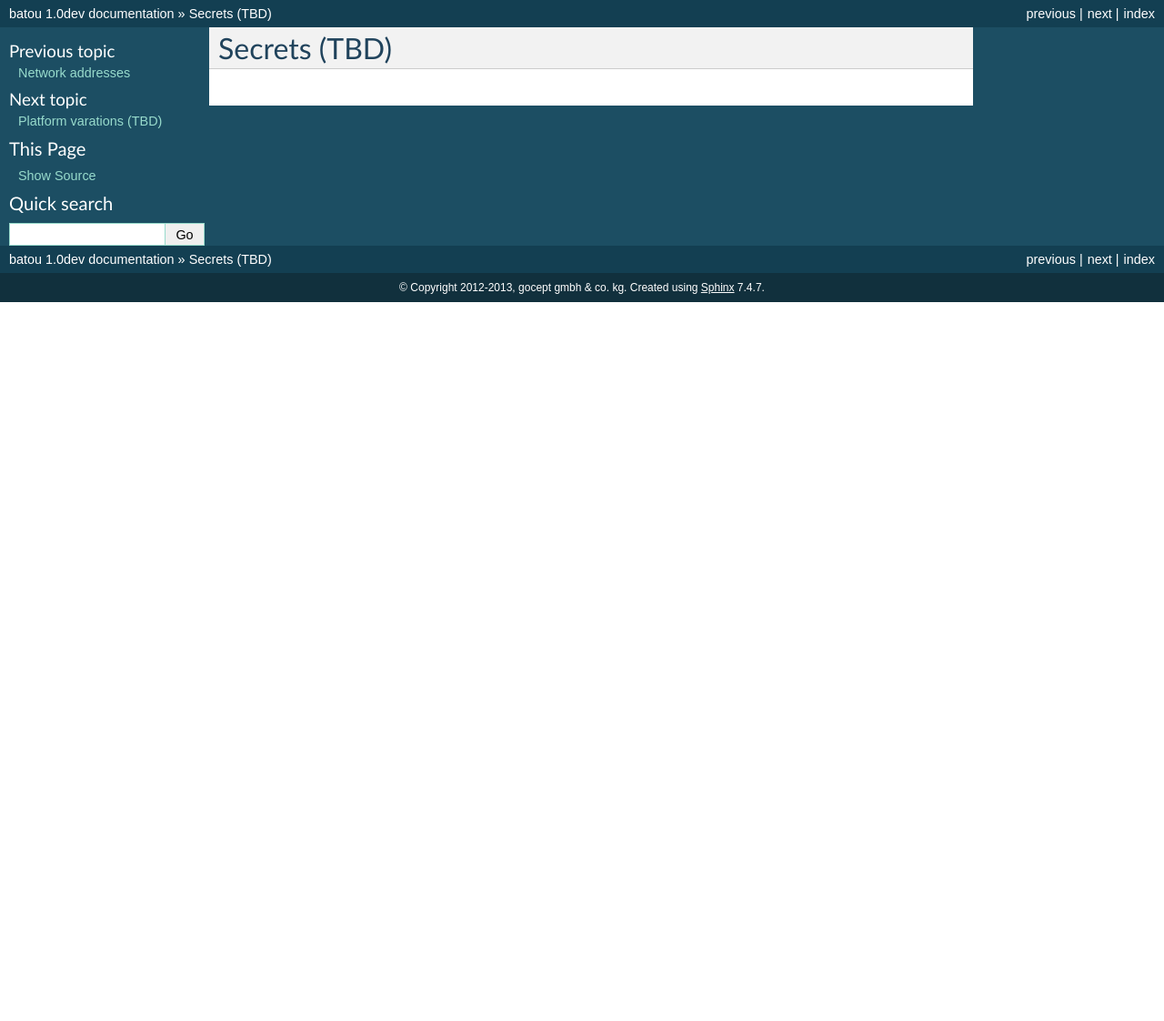
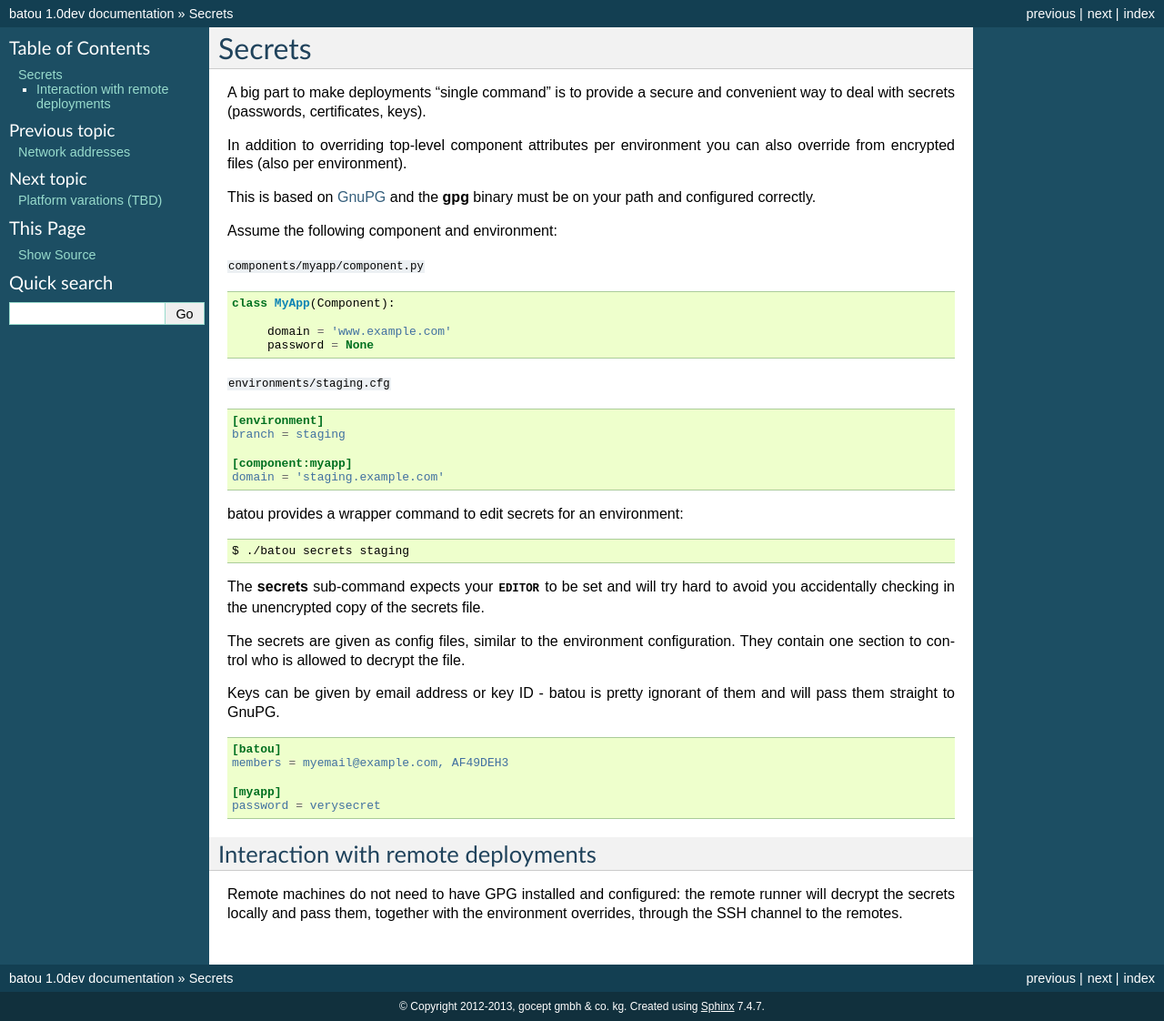
Before and after one commit to flyingcircusio/batou, a Sphinx documentation site: the page built from doc/source/secrets.txt, in a window 1280 px wide. Shown: the whole page at 91% size. Built offline with Sphinx 7.4.7, drawn with Linux system fonts in a browser that asks for light colours; before the commit the page ends 900 px from its top, so only the background shows below that.

Commit message:
Document secrets.

```diff
--- a/doc/source/secrets.txt
+++ b/doc/source/secrets.txt
@@ -1,2 +1,61 @@
-Secrets (TBD)
-=============
+Secrets
+=======
+
+A big part to make deployments "single command" is to provide a secure and convenient way to deal with secrets (passwords, certificates, keys).
+
+In addition to overriding top-level component attributes per environment you can also override from encrypted files (also per environment).
+
+This is based on `GnuPG <http://www.gnupg.org/index.de.html>`_ and the
+:command:`gpg` binary must be on your path and configured correctly.
+
+Assume the following component and environment:
+
+:file:`components/myapp/component.py`
+
+.. code-block:: python
+
+    class MyApp(Component):
+
+         domain = 'www.example.com'
+         password = None
+
+:file:`environments/staging.cfg`
+
+.. code-block:: ini
+
+    [environment]
+    branch = staging
+
+    [component:myapp]
+    domain = 'staging.example.com'
+
+batou provides a wrapper command to edit secrets for an environment:
+
+.. code-block:: shell
+
+    $ ./batou secrets staging
+
+The :command:`secrets` sub-command expects your :envvar:`EDITOR`
+to be set and will try hard to avoid you accidentally checking in the
+unencrypted copy of the secrets file.
+
+The secrets are given as config files, similar to the environment configuration.
+They contain one section to control who is allowed to decrypt the file.
+
+Keys can be given by email address or key ID - batou is pretty ignorant of them
+and will pass them straight to GnuPG.
+
+.. code-block:: ini
+
+    [batou]
+    members = myemail@example.com, AF49DEH3
+
+    [myapp]
+    password = verysecret
+
+Interaction with remote deployments
+-----------------------------------
+
+Remote machines do not need to have GPG installed and configured: the remote
+runner will decrypt the secrets locally and pass them, together with the
+environment overrides, through the SSH channel to the remotes.
```
